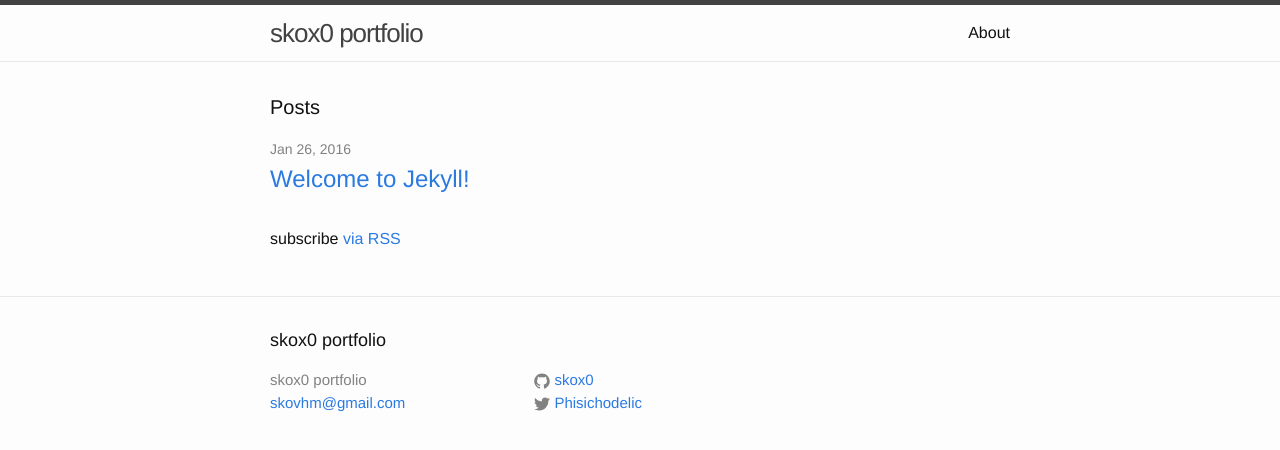
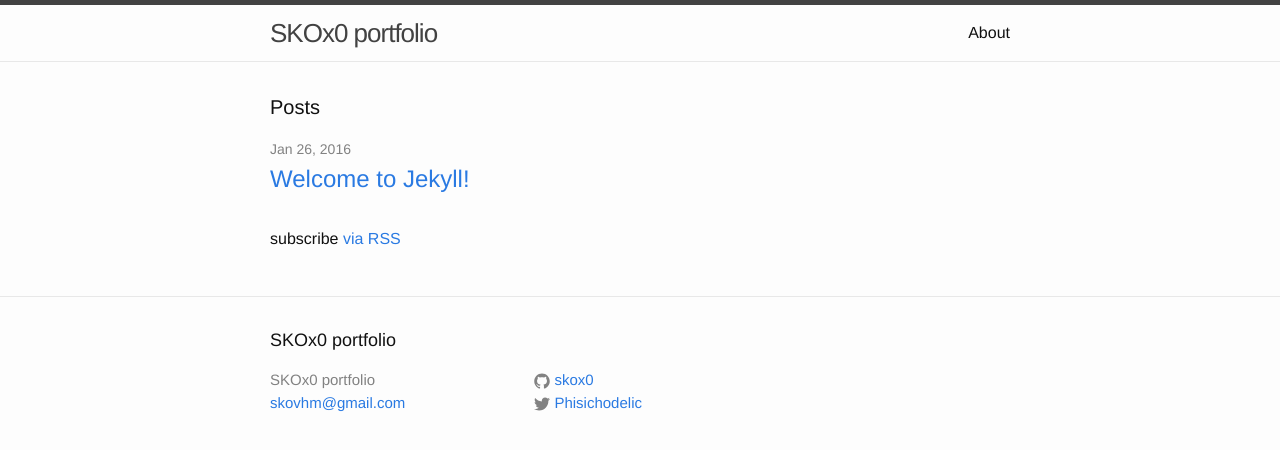
Before and after one commit to SKOx0/SKOx0.github.io, a Jekyll site: the page built from index.html, in a window 1280 px wide. Shown: the top 450 px of the page. Built offline with Jekyll 4.4.1, drawn with Linux system fonts in a browser that asks for light colours.

```diff
--- a/_config.yml
+++ b/_config.yml
@@ -6,7 +6,7 @@
 # 'jekyll serve'. If you change this file, please restart the server process.
 
 # Site settings
-title: skox0 portfolio
+title: SKOx0 portfolio
 email: skovhm@gmail.com
 description: > # Um pouco sobre eu e meu trabalho.
 baseurl: "" # the subpath of your site, e.g. /blog
```
